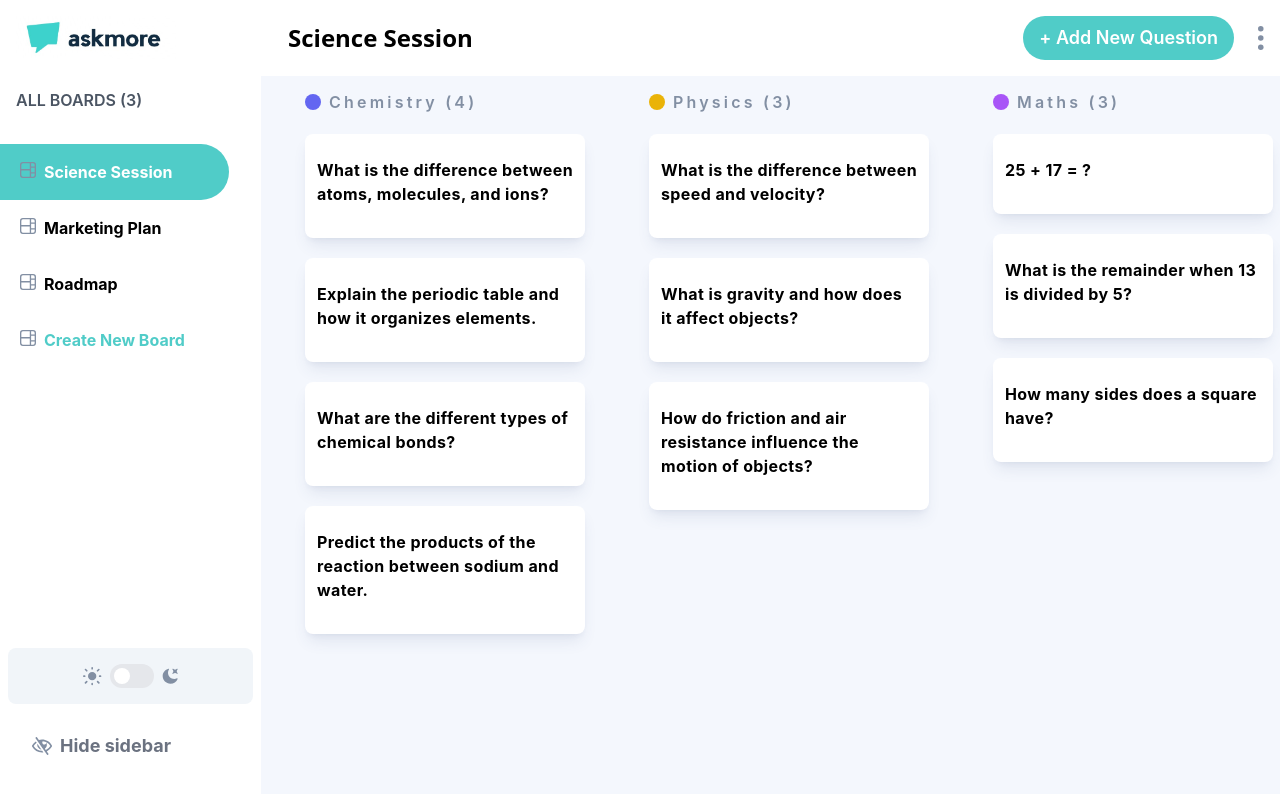
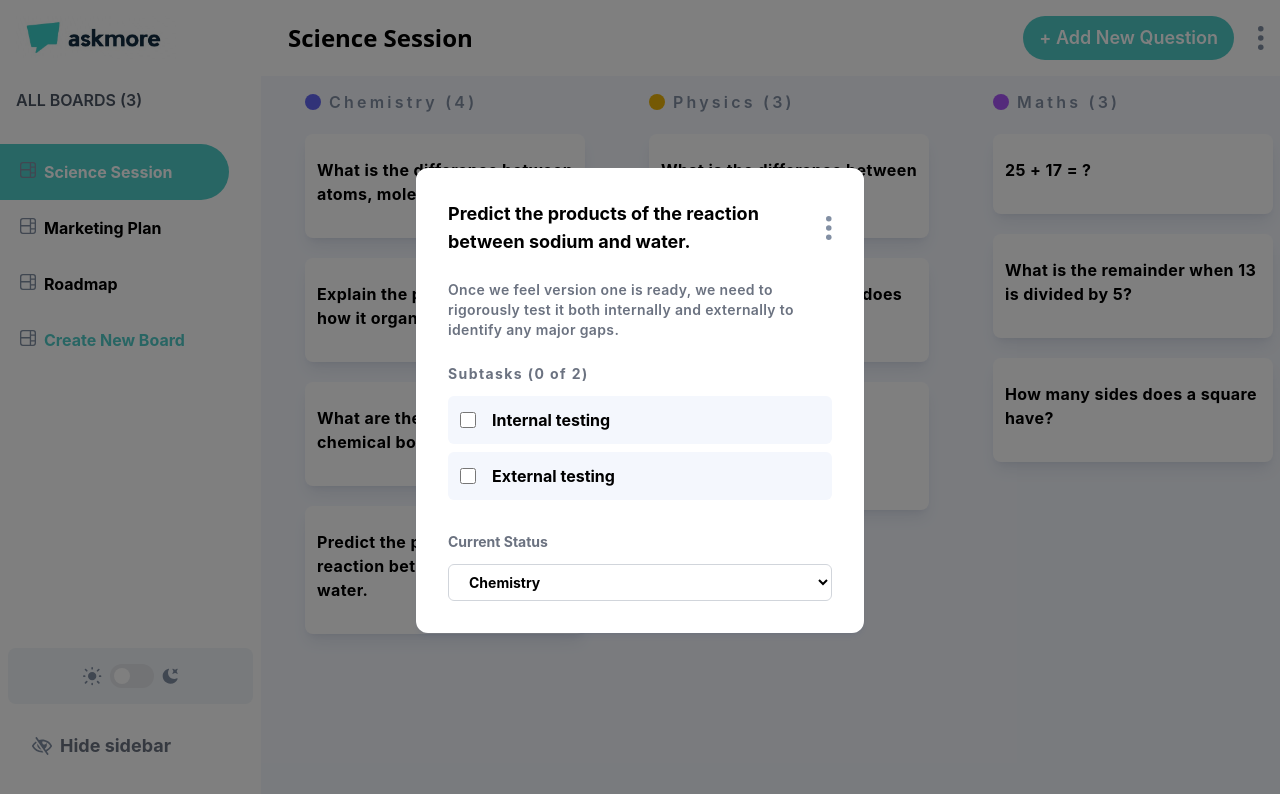
Before and after one commit to ranuga13/AskMore, a React (Vite) app in the folder frontend/: page / in a window 1280 px wide. Both pictures are taken after a click on the element 445 px from the left and 570 px from the top of the page. Shown: the top 794 px of the page. Built offline with nearby package versions, Linux system fonts and the light colour scheme.

Commit message:
task modal

```diff
--- /dev/null
+++ b/frontend/src/components/Subtask.jsx
@@ -0,0 +1,45 @@
+import React from "react";
+import { useDispatch, useSelector } from "react-redux";
+import boardsSlice from '../redux/boardsSlice'
+
+function Subtask({index, taskIndex, colIndex}) {
+    const dispatch = useDispatch()
+    const boards = useSelector(state => state.boards)
+    const board = boards.find (board => board.isActive)
+    const columns = board.columns
+    const col = columns.find((column , i) => colIndex === i )
+    const task = col.tasks.find((col , i) => taskIndex === i)
+    const subtask = task.subtasks.find((subtask, i) => i === index)
+    const checked = subtask.isCompleted
+
+    const onChange = () => {
+        dispatch(
+            boardsSlice.actions.setSubtaskCompleted({index, taskIndex, colIndex})
+        )
+    }
+
+
+    return(
+        <div
+        className="w-full flex hover:bg-[#635fc740] dark:hover:bg-[#635fc740]
+        rounded-md relative items-center justify-start dark:bg-[#20212c] p-3 gap-4
+        bg-[#f4f7fd]"
+        >
+            <input type="checkbox" className="w-4 h-4 accent-[#635fc7]
+            cursor-pointer"
+            checked={checked}
+            onChange={onChange}
+            />
+
+            <p
+            className={checked && 'line-through opacity-30'}
+            >
+                {subtask.title}
+            </p>
+
+
+        </div>
+    )
+}
+
+export default Subtask
--- a/frontend/src/components/Task.jsx
+++ b/frontend/src/components/Task.jsx
@@ -1,6 +1,6 @@
 import React, { useState } from "react";
 import { useSelector } from "react-redux";
-import TaskModal from "./TaskModal.jsx";
+import TaskModal from "../modals/TaskModal.jsx";
 
 function Task({ taskIndex, colIndex }) {
   const boards = useSelector((state) => state.boards);
@@ -31,7 +31,16 @@ function Task({ taskIndex, colIndex }) {
           {/* {completed} of {subtasks.length} completed tasks */}
         </p>
       </div>
-      {isTaskModalOpen && <TaskModal />}
+      {
+        isTaskModalOpen && (
+          <TaskModal
+          colIndex={colIndex}
+          taskIndex={taskIndex}
+          setIsTaskModalOpen={setIsTaskModalOpen}
+          />
+        )
+      }
+
     </div>
   );
 }
--- a/frontend/src/components/TaskModal.jsx
+++ /dev/null
@@ -1,11 +0,0 @@
-import React from 'react'
-
-function TaskModal() {
-  return (
-    <div>
-    {/* TaskModal */}
-    </div>
-  )
-}
-
-export default TaskModal
--- /dev/null
+++ b/frontend/src/modals/TaskModal.jsx
@@ -0,0 +1,200 @@
+import React, { useState } from 'react'
+import { useDispatch, useSelector } from 'react-redux'
+import Subtask from '../components/Subtask';
+import elipsis from "../assets/icon-vertical-ellipsis.svg";
+import ElipsisMenu from '../components/ElipsisMenu';
+import boardsSlice from '../redux/boardsSlice';
+import DeleteModal from '../modals/DeleteModal'
+import AddEditTaskModal from '../modals/AddEditTaskModal';
+
+function TaskModal({colIndex , taskIndex , setIsTaskModalOpen}) {
+  const dispatch = useDispatch()
+  const boards = useSelector(state => state.boards)
+  const board = boards.find (board => board.isActive)
+  const columns = board.columns
+  const col = columns.find((column , i) => colIndex === i )
+  const task = col.tasks.find((col , i) => taskIndex === i)
+  const subtasks = task.subtasks
+
+
+  let completed = 0;
+  subtasks.forEach((subtask) => {
+    if (subtask.isCompleted) {
+      completed++;
+    }
+  });
+
+  const [status, setStatus] = useState(task.status)
+  const [newColIndex, setNewColIndex] = useState(columns.indexOf(col))
+  const [elipsisMenuOpen, setElipsisMenuOpen] = useState(false)
+  const [isDeleteModalOpen, setDeleteModalOpen] = useState(false)
+  const [isAddTaskModalOpen, setIsAddTaskModalOpen] = useState(false)
+
+  const setOpenEditModal =() => {
+    setIsAddTaskModalOpen(true)
+    setElipsisMenuOpen(false)
+  }
+
+  const setOpenDeleteModal =() => {
+    setElipsisMenuOpen(false)
+    setDeleteModalOpen(true)
+  }
+
+  const onClose = (e) => {
+    if (e.target !== e.currentTarget) {
+      return
+    }
+    dispatch(
+      boardsSlice.actions.setTaskStatus({
+        taskIndex, colIndex, newColIndex, status
+      })
+    )
+    setIsTaskModalOpen(false)
+  }
+
+  const onChange = (e) => {
+    setStatus(e.target.value)
+    setNewColIndex(e.target.selectedIndex)
+  }
+
+  const onDeleteBtnClick = () => {
+    dispatch(boardsSlice.actions.deleteTask({taskIndex, colIndex}))
+    setIsTaskModalOpen(false)
+    setDeleteModalOpen(false)
+  }
+
+  return (
+    <div
+    onClick={onClose}
+    className='fixed right-0 left-0 top-0 px-2 py-4 overflow-scroll scrollbar-hide
+    z-50 bottom-0 justify-center items-center flex bg-[#00000080]'
+    >
+
+      {/*Modal Section*/}
+      <div
+      className='scrollbar-hide overflow-y-scroll max-h-[95vh] my-auto bg-white
+      dark:bg-[#2b2c37] text-black dark:text-white font-bold shadow-md
+      shadow-[#364e7e1a] max-w-md mx-auto w-full px-8 py-8 rounded-xl'
+      >
+
+        <div className='relative flex justify-between w-full items-center'>
+          <h1
+          className='text-lg'
+          >
+            {task.title}
+          </h1>
+
+          <img
+            src={elipsis}
+            onClick={() => {
+              setElipsisMenuOpen(state => !state)
+            }}
+            className='cursor-pointer h-6'
+          />
+
+          {
+            elipsisMenuOpen && <ElipsisMenu
+            setOpenEditModal={setOpenEditModal}
+            setOpenDeleteModal={setOpenDeleteModal}
+            type='Task'
+            />
+          }
+
+        </div>
+
+        <p
+        className='text-gray-500 font-semibold tracking-wide text-sm pt-6'
+        >
+          {task.description}
+        </p>
+
+        <p
+        className='pt-6 text-gray-500 tracking-widest text-sm'
+        >
+          Subtasks ({completed} of {subtasks.length})
+
+        </p>
+
+        {/*Subtasks Section*/}
+
+        <div
+        className='mt-3 space-y-2'
+        >
+          {
+            subtasks.map((subtask , i) => {
+              return(
+                <Subtask
+                index={i}
+                taskIndex={taskIndex}
+                colIndex={colIndex}
+                key={i}
+                />
+              )
+            })
+          }
+        </div>
+
+        {/*Current Status Section*/}
+
+        <div
+        className='mt-8 flex flex-col space-y-3'
+        >
+          <label
+          className='text-sm dark:text-white text-gray-500'
+          >
+            Current Status
+          </label>
+
+          <select
+          className='select-status flex-grow px-4 py-2 rounded-md text-sm
+          bg-transparent focus:border-0 border border-gray-300
+          focus:outline-[#635fc7] outline-none'
+          value={status}
+          onChange={onChange}
+          >
+
+            {
+              columns.map((column, index) => (
+                <option
+                className='status-option'
+                >
+                  {column.name}
+                </option>
+              ))
+            }
+
+          </select>
+
+        </div>
+
+      </div>
+
+      {
+        isDeleteModalOpen && (
+          <DeleteModal
+            setDeleteModalOpen={setDeleteModalOpen}
+            onDeleteBtnClick={onDeleteBtnClick}
+            title={task.title}
+            type='task'
+          />
+
+        )
+      }
+
+      {
+        isAddTaskModalOpen && (
+          <AddEditTaskModal
+          setOpenAddEditTask={setIsAddTaskModalOpen}
+          type='edit'
+          taskIndex={taskIndex}
+          prevColIndex={colIndex}
+          setIsTaskModalOpen={setIsTaskModalOpen}
+          />
+        )
+      }
+
+    </div>
+  )
+}
+
+export default TaskModal
```
